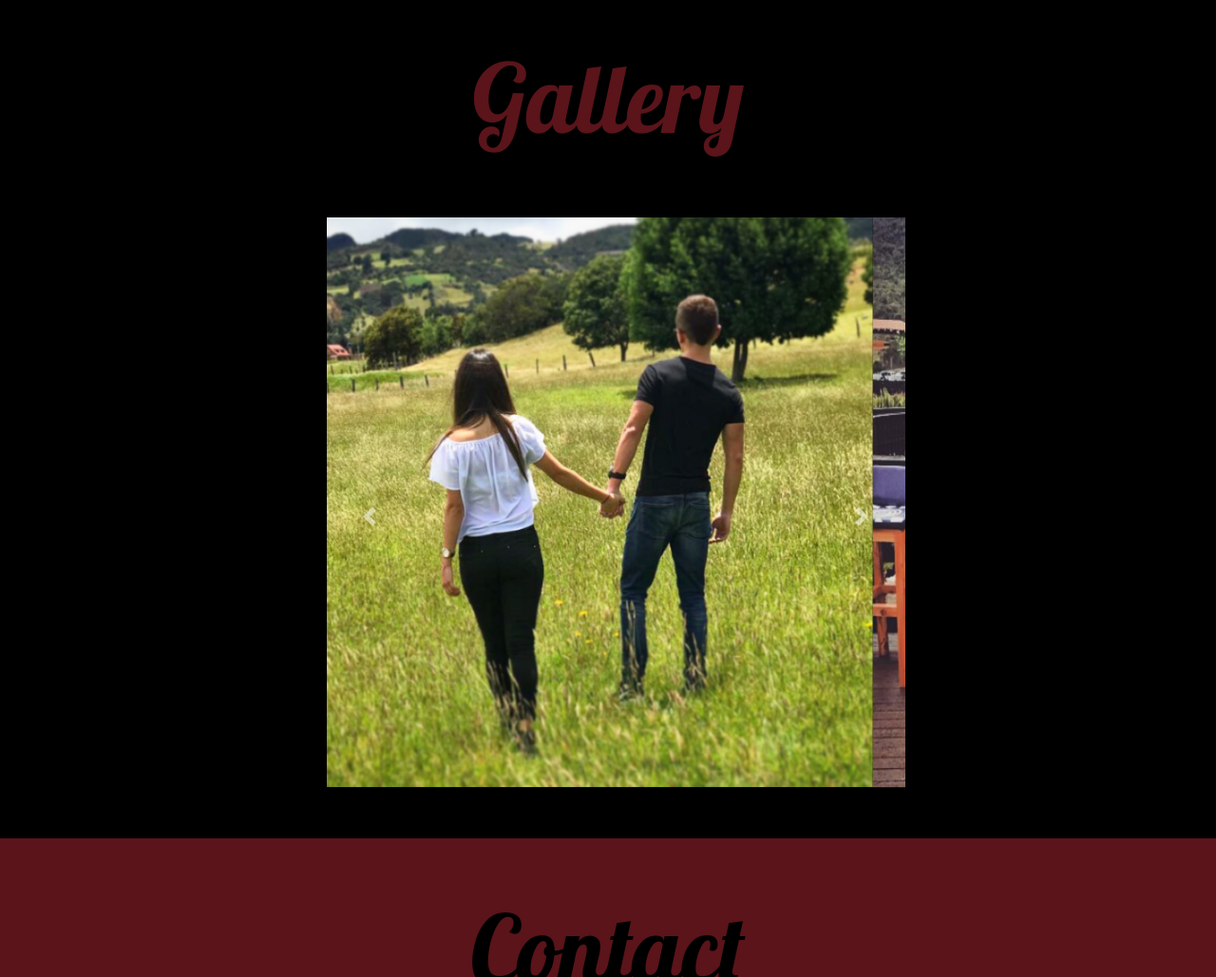
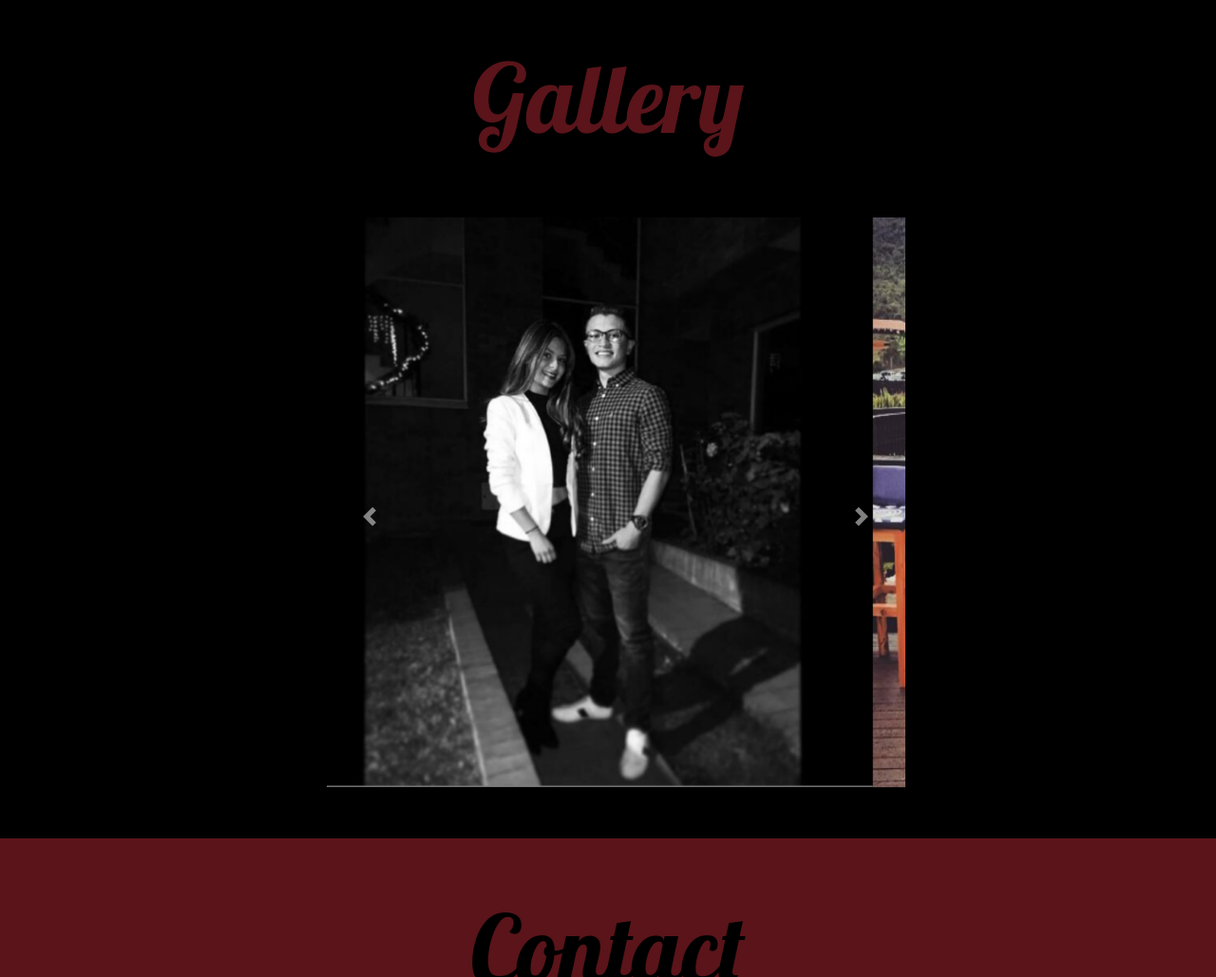
Before and after one commit to afrojasp/Project1_DevWeb, a website: page index.html in a window 1280 px wide. Shown: the part 2498-3527 px from the top of the page at 95% size. Drawn offline with nearby package versions, Linux system fonts and the light colour scheme.

Commit message:
Terminado x2

```diff
--- a/index.html
+++ b/index.html
@@ -170,7 +170,7 @@
 				<div id="carouselExampleControls" class="carousel slide" data-ride="carousel">
 					<div class="carousel-inner">
 						<div class="carousel-item active">
-							<img class="d-block w-100 galleryPhotos" src="fotos/CamiYRouz.png" alt="Foto con mi novia">
+							<img class="d-block w-100 galleryPhotos" src="fotos/CamiYRouzNavidad.PNG" alt="Foto con mi novia">
 						</div>
 						<div class="carousel-item">
 							<img class="d-block w-100 galleryPhotos" src="fotos/RouzFamily.PNG" alt="Foto con mi familia">
```
